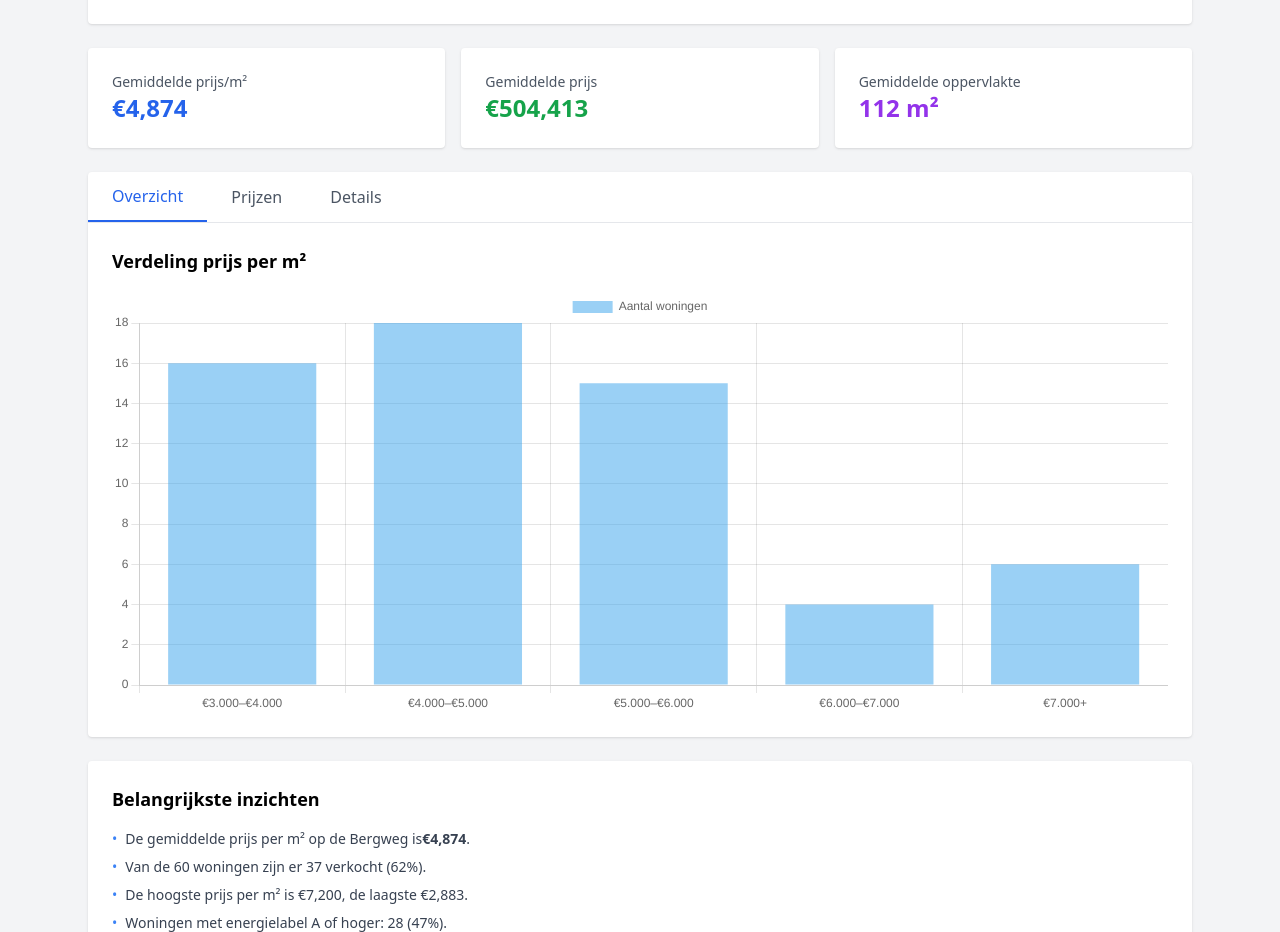
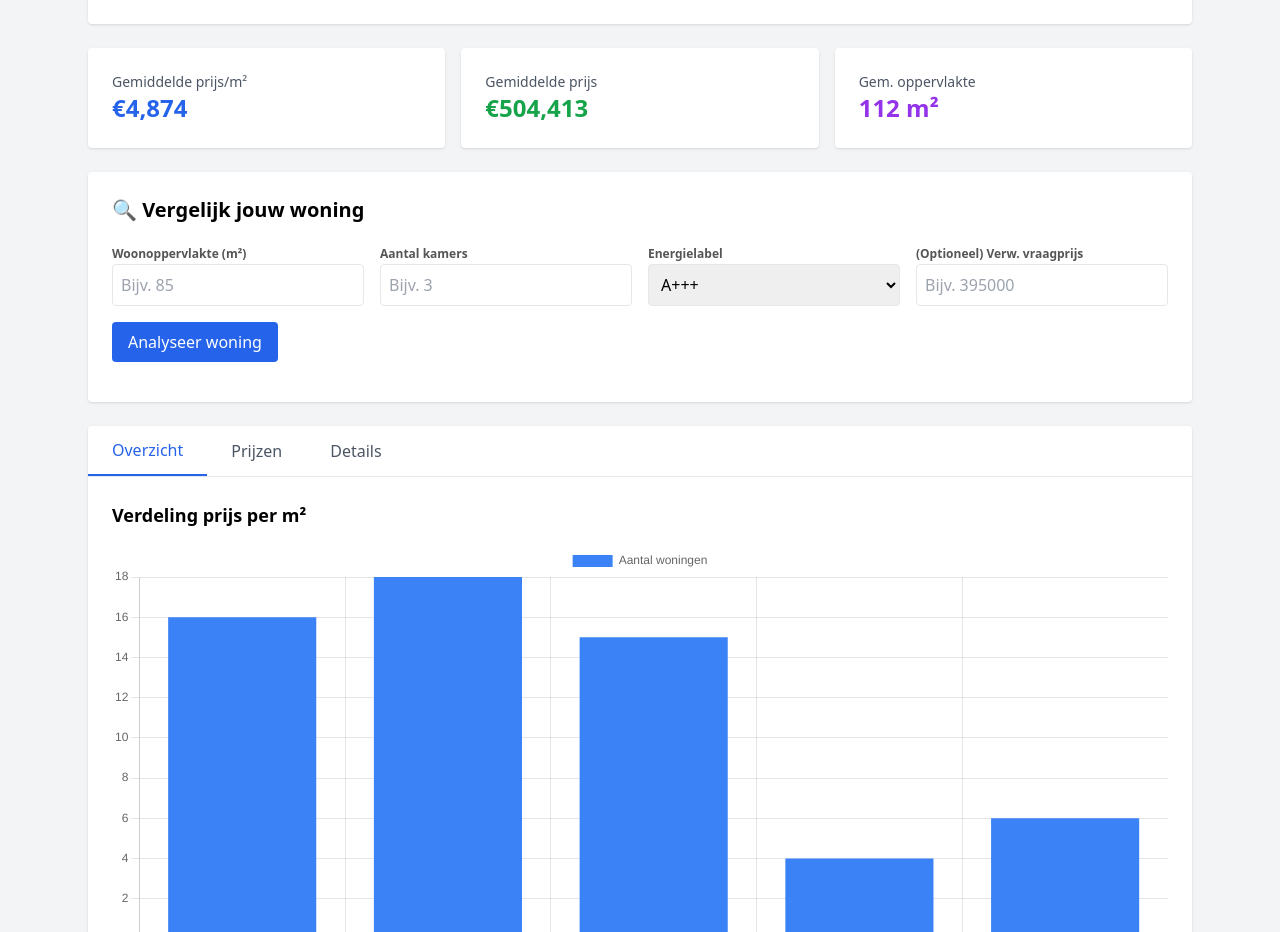
Before and after one commit to Jkoning1/bergweg-funda, a plain HTML site: page index.html in a window 1280 px wide. Shown: the part 112-1044 px from the top of the page. Drawn offline with nearby package versions, Linux system fonts and the light colour scheme.

Commit message:
Add files via upload

```diff
--- a/index.html
+++ b/index.html
@@ -2,36 +2,74 @@
 <html lang="nl">
 <head>
   <meta charset="UTF-8" />
-  <title>Bergweg Analyse</title>
+  <title>Bergweg Analyse – Marktwaardemeter</title>
 
-  <!-- Tailwind (prima voor deze demo) -->
+  <!-- Tailwind -->
   <script src="https://cdn.tailwindcss.com"></script>
 
-  <!-- Chart.js voor grafieken -->
+  <!-- Chart.js -->
   <script src="https://cdn.jsdelivr.net/npm/chart.js"></script>
+
+  <style>
+    body { background: #f3f4f6; }
+    .input-label { font-size: 12px; font-weight: 600; color: #555; }
+  </style>
 </head>
 
 <body class="bg-gray-100">
   <div id="app" class="w-full max-w-6xl mx-auto p-6">
-    <!-- Titel + KPI's -->
+
+    <!-- Titel -->
     <div class="bg-white p-6 shadow rounded mb-6">
-      <h1 class="text-3xl font-bold">Woningmarkt Analyse: Bergweg Rotterdam</h1>
-      <p id="subtitle" class="text-gray-600 mt-1"></p>
+      <h1 class="text-3xl font-bold">🏠 Woningmarkt Analyse – Bergweg Rotterdam</h1>
+      <p class="text-gray-600 mt-1">
+        Data van <strong>Funda</strong> – realtime analyse van vraagprijzen, m²-prijzen en woningtypes.
+      </p>
     </div>
 
-    <div class="grid grid-cols-1 md:grid-cols-3 gap-4 mb-6">
-      <div class="bg-white p-6 shadow rounded">
-        <p class="text-sm text-gray-600">Gemiddelde prijs/m²</p>
-        <p id="kpi-m2" class="text-2xl font-bold text-blue-600"></p>
+    <!-- KPI's -->
+    <div id="kpis" class="grid grid-cols-1 md:grid-cols-3 gap-4 mb-6"></div>
+
+    <!-- Jouw woning invoeren -->
+    <div class="bg-white p-6 rounded shadow mb-6">
+      <h2 class="text-xl font-semibold mb-4">🔍 Vergelijk jouw woning</h2>
+
+      <div class="grid grid-cols-1 md:grid-cols-4 gap-4">
+        <div>
+          <label class="input-label">Woonoppervlakte (m²)</label>
+          <input id="input-size" type="number" class="w-full p-2 border rounded" placeholder="Bijv. 85">
         </div>
-      <div class="bg-white p-6 shadow rounded">
-        <p class="text-sm text-gray-600">Gemiddelde prijs</p>
-        <p id="kpi-price" class="text-2xl font-bold text-green-600"></p>
+        <div>
+          <label class="input-label">Aantal kamers</label>
+          <input id="input-rooms" type="number" class="w-full p-2 border rounded" placeholder="Bijv. 3">
         </div>
-      <div class="bg-white p-6 shadow rounded">
-        <p class="text-sm text-gray-600">Gemiddelde oppervlakte</p>
-        <p id="kpi-size" class="text-2xl font-bold text-purple-600"></p>
+        <div>
+          <label class="input-label">Energielabel</label>
+          <select id="input-label" class="w-full p-2 border rounded">
+            <option value="A+++">A+++</option>
+            <option value="A++">A++</option>
+            <option value="A+">A+</option>
+            <option value="A">A</option>
+            <option value="B">B</option>
+            <option value="C">C</option>
+            <option value="D">D</option>
+            <option value="E">E</option>
+            <option value="F">F</option>
+            <option value="?">Onbekend</option>
+          </select>
         </div>
+        <div>
+          <label class="input-label">(Optioneel) Verw. vraagprijs</label>
+          <input id="input-price" type="number" class="w-full p-2 border rounded" placeholder="Bijv. 395000">
+        </div>
+      </div>
+
+      <button id="btn-calc"
+        class="mt-4 bg-blue-600 hover:bg-blue-700 text-white px-4 py-2 rounded">
+        Analyseer woning
+      </button>
+
+      <div id="user-output" class="mt-4 text-gray-800 text-sm"></div>
     </div>
 
     <!-- Tabs -->
@@ -82,17 +120,22 @@
       </div>
     </div>
 
-    <!-- Belangrijkste inzichten -->
+    <!-- INSIGHTS -->
     <div class="bg-white rounded shadow mt-6 p-6">
-      <h3 class="text-lg font-semibold mb-4">Belangrijkste inzichten</h3>
-      <ul class="space-y-2 text-gray-700 text-sm" id="insights"></ul>
+      <h3 class="text-lg font-semibold mb-4">📊 Belangrijkste inzichten</h3>
+      <ul id="insights" class="space-y-2 text-gray-700 text-sm"></ul>
+    </div>
+
+    <!-- AI WAARDERING -->
+    <div class="bg-white rounded shadow mt-6 p-6">
+      <h3 class="text-lg font-semibold mb-4">🤖 Marktwaardeschatting</h3>
+      <p id="ai-valuation" class="text-gray-800 text-sm"></p>
     </div>
   </div>
-
   <script>
-    // -----------------------------
-    // DATASET
-    // -----------------------------
+    /* ---------------------------------------------
+       1. Data
+    --------------------------------------------- */
     const properties = [
       { address: "Bergweg 365-A03", price: 425000, size: 102, rooms: 2, label: "C", status: "Beschikbaar" },
       { address: "Bergweg 277-B", price: 699000, size: 153, rooms: 4, label: "B", status: "Beschikbaar" },
@@ -156,25 +199,34 @@
       { address: "Bergweg 55-C", price: 315000, size: 59, rooms: 2, label: "B", status: "Verkocht" }
     ];
 
-    // -----------------------------
-    // BEREKENINGEN
-    // -----------------------------
+    /* ---------------------------------------------
+       2. Preprocessing
+    --------------------------------------------- */
     const propsWithM2 = properties
       .filter(p => p.size > 0)
       .map(p => ({ ...p, pricePerM2: Math.round(p.price / p.size) }));
 
     const avg = arr => Math.round(arr.reduce((s, v) => s + v, 0) / arr.length);
 
-    const avgPricePerM2 = avg(propsWithM2.map(p => p.pricePerM2));
+    const avgM2 = avg(propsWithM2.map(p => p.pricePerM2));
     const avgPrice = avg(propsWithM2.map(p => p.price));
     const avgSize = avg(propsWithM2.map(p => p.size));
+
+    const maxM2 = Math.max(...propsWithM2.map(p => p.pricePerM2));
+    const minM2 = Math.min(...propsWithM2.map(p => p.pricePerM2));
+
+    const soldCount = properties.filter(p => p.status === "Verkocht").length;
+    const soldPct = Math.round((soldCount / properties.length) * 100);
+
+    const AplusCount = properties.filter(p => p.label.startsWith("A")).length;
+    const AplusPct = Math.round((AplusCount / properties.length) * 100);
 
     const m2Ranges = [
       { range: "€3.000–€4.000", min: 3000, max: 4000, count: 0 },
       { range: "€4.000–€5.000", min: 4000, max: 5000, count: 0 },
       { range: "€5.000–€6.000", min: 5000, max: 6000, count: 0 },
       { range: "€6.000–€7.000", min: 6000, max: 7000, count: 0 },
-      { range: "€7.000+",      min: 7000, max: 20000, count: 0 }
+      { range: "€7.000+", min: 7000, max: 20000, count: 0 }
     ];
 
     propsWithM2.forEach(p => {
@@ -182,151 +234,158 @@
       if (r) r.count++;
     });
 
-    const statusCount = status =>
-      properties.filter(p => p.status === status).length;
+    /* ---------------------------------------------
+       3. KPI's
+    --------------------------------------------- */
+    document.getElementById("kpis").innerHTML = `
+      <div class="bg-white p-6 shadow rounded">
+        <p class="text-sm text-gray-600">Gemiddelde prijs/m²</p>
+        <p class="text-2xl font-bold text-blue-600">€${avgM2.toLocaleString()}</p>
+      </div>
+      <div class="bg-white p-6 shadow rounded">
+        <p class="text-sm text-gray-600">Gemiddelde prijs</p>
+        <p class="text-2xl font-bold text-green-600">€${avgPrice.toLocaleString()}</p>
+      </div>
+      <div class="bg-white p-6 shadow rounded">
+        <p class="text-sm text-gray-600">Gem. oppervlakte</p>
+        <p class="text-2xl font-bold text-purple-600">${avgSize} m²</p>
+      </div>
+    `;
 
-    const soldCount = statusCount("Verkocht");
-    const soldPct = Math.round(soldCount / properties.length * 100);
-
-    const maxM2 = Math.max(...propsWithM2.map(p => p.pricePerM2));
-    const minM2 = Math.min(...propsWithM2.map(p => p.pricePerM2));
-
-    const labelAPlus = properties.filter(p => p.label.startsWith("A")).length;
-    const labelAPlusPct = Math.round(labelAPlus / properties.length * 100);
-
-    // -----------------------------
-    // VUL KPI'S + INSIGHTS + TABEL
-    // -----------------------------
-    document.getElementById("subtitle").textContent =
-      `Analyse van ${properties.length} woningen op de Bergweg`;
-
-    document.getElementById("kpi-m2").textContent =
-      "€" + avgPricePerM2.toLocaleString();
-    document.getElementById("kpi-price").textContent =
-      "€" + avgPrice.toLocaleString();
-    document.getElementById("kpi-size").textContent =
-      avgSize + " m²";
-
-    const insightsEl = document.getElementById("insights");
-    const addInsight = text => {
+    /* ---------------------------------------------
+       4. Insights
+    --------------------------------------------- */
+    const addInsight = txt => {
+      const ul = document.getElementById("insights");
       const li = document.createElement("li");
-      li.innerHTML = `<span class="text-blue-500 mr-2">•</span>${text}`;
-      li.className = "flex items-start";
-      insightsEl.appendChild(li);
+      li.innerHTML = `<span class='text-blue-500 mr-2'>•</span>${txt}`;
+      ul.appendChild(li);
     };
 
-    addInsight(`De gemiddelde prijs per m² op de Bergweg is <strong>€${avgPricePerM2.toLocaleString()}</strong>.`);
-    addInsight(`Van de ${properties.length} woningen zijn er ${soldCount} verkocht (${soldPct}%).`);
-    addInsight(`De hoogste prijs per m² is €${maxM2.toLocaleString()}, de laagste €${minM2.toLocaleString()}.`);
-    addInsight(`Woningen met energielabel A of hoger: ${labelAPlus} (${labelAPlusPct}%).`);
+    addInsight(`Gemiddelde prijs per m²: €${avgM2.toLocaleString()}.`);
+    addInsight(`${soldPct}% van alle woningen is verkocht.`);
+    addInsight(`Laagste m²-prijs: €${minM2.toLocaleString()}. Hoogste: €${maxM2.toLocaleString()}.`);
+    addInsight(`${AplusPct}% van de woningen heeft energielabel A of hoger.`);
 
-    const tbody = document.getElementById("table-body");
+    /* ---------------------------------------------
+       5. Details tabel
+    --------------------------------------------- */
+    const table = document.getElementById("table-body");
+
     propsWithM2
-      .slice()
       .sort((a, b) => b.pricePerM2 - a.pricePerM2)
       .forEach(p => {
-        const tr = document.createElement("tr");
-        tr.className = "border-b";
-        tr.innerHTML = `
+        table.innerHTML += `
+          <tr class="border-b">
             <td class="px-4 py-2">${p.address}</td>
             <td class="px-4 py-2">€${p.price.toLocaleString()}</td>
             <td class="px-4 py-2">${p.size}</td>
-          <td class="px-4 py-2 text-blue-600 font-bold">€${p.pricePerM2.toLocaleString()}</td>
+            <td class="px-4 py-2 text-blue-600 font-bold">€${p.pricePerM2}</td>
             <td class="px-4 py-2">${p.status}</td>
-        `;
-        tbody.appendChild(tr);
+          </tr>`;
       });
 
-    // -----------------------------
-    // CHARTS
-    // -----------------------------
-    // Bar: prijs/m² verdeling
+    /* ---------------------------------------------
+       6. Charts
+    --------------------------------------------- */
+    // — Bar Chart —
     new Chart(
-      document.getElementById("chart-m2ranges").getContext("2d"),
+      document.getElementById("chart-m2ranges"),
       {
         type: "bar",
         data: {
           labels: m2Ranges.map(r => r.range),
           datasets: [{
             label: "Aantal woningen",
-            data: m2Ranges.map(r => r.count)
+            data: m2Ranges.map(r => r.count),
+            backgroundColor: "#3b82f6"
           }]
-        },
-        options: {
-          responsive: true,
-          scales: {
-            x: { ticks: { autoSkip: false } },
-            y: { beginAtZero: true }
-          }
         }
       }
     );
 
-    // Scatter: prijs vs m²
-    new Chart(
-      document.getElementById("chart-scatter").getContext("2d"),
+    // — Scatter Chart —
+    let scatterChart;
+
+    function buildScatter(highlight = null) {
+      if (scatterChart) scatterChart.destroy();
+
+      scatterChart = new Chart(
+        document.getElementById("chart-scatter"),
         {
           type: "scatter",
           data: {
-          datasets: [{
-            label: "Woningen",
-            data: propsWithM2.map(p => ({ x: p.size, y: p.price }))
-          }]
+            datasets: [
+              {
+                label: "Overige woningen",
+                data: propsWithM2.map(p => ({ x: p.size, y: p.price })),
+                pointRadius: 5,
+                backgroundColor: "#8884d8"
               },
-        options: {
-          responsive: true,
-          plugins: {
-            tooltip: {
-              callbacks: {
-                label: ctx => {
-                  const p = propsWithM2[ctx.dataIndex];
-                  return `${p.address}: ${p.size} m² – €${p.price.toLocaleString()}`;
-                }
-              }
-            }
-          },
-          scales: {
-            x: { title: { display: true, text: "Oppervlakte (m²)" } },
-            y: {
-              title: { display: true, text: "Vraagprijs (€)" },
-              ticks: {
-                callback: value => "€" + (value / 1000).toFixed(0) + "k"
-              }
-            }
-          }
+              highlight ? {
+                label: "Jouw woning",
+                data: [highlight],
+                pointRadius: 10,
+                backgroundColor: "red"
+              } : null
+            ].filter(Boolean)
           }
         }
       );
+    }
 
-    // -----------------------------
-    // TAB LOGICA
-    // -----------------------------
-    const tabs = {
-      overview: document.getElementById("tab-overview"),
-      prices: document.getElementById("tab-prices"),
-      details: document.getElementById("tab-details")
-    };
+    buildScatter();
 
+    /* ---------------------------------------------
+       7. Tabs
+    --------------------------------------------- */
     document.querySelectorAll(".tab-btn").forEach(btn => {
-      btn.addEventListener("click", () => {
-        const tab = btn.getAttribute("data-tab");
+      btn.onclick = () => {
+        const tab = btn.dataset.tab;
 
-        // show/hide content
-        Object.entries(tabs).forEach(([key, el]) => {
-          el.classList.toggle("hidden", key !== tab);
+        document.querySelectorAll(".tab-btn").forEach(b => {
+          b.classList.remove("border-blue-600", "border-b-2", "text-blue-600");
+          b.classList.add("text-gray-600");
         });
 
-        // active styling
-        document.querySelectorAll(".tab-btn").forEach(b => {
-          if (b === btn) {
-            b.classList.add("border-b-2", "border-blue-600", "text-blue-600");
-          } else {
-            b.classList.remove("border-b-2", "border-blue-600", "text-blue-600");
-            b.classList.add("text-gray-600");
+        btn.classList.add("border-b-2", "border-blue-600", "text-blue-600");
+
+        document.querySelectorAll("[id^='tab-']").forEach(div => div.classList.add("hidden"));
+        document.getElementById("tab-" + tab).classList.remove("hidden");
+      };
+    });
+
+    /* ---------------------------------------------
+       8. Woning invoeren + highlight + waardering
+    --------------------------------------------- */
+    document.getElementById("btn-calc").onclick = () => {
+      const s = Number(document.getElementById("input-size").value);
+      const r = Number(document.getElementById("input-rooms").value);
+      const l = document.getElementById("input-label").value;
+
+      if (!s) {
+        alert("Voer minimaal woonoppervlakte in!");
+        return;
       }
-        });
-      });
-    });
+
+      const userM2 = Math.round(avgM2 * (l.startsWith("A") ? 1.03 : 0.97));
+      const estPrice = Math.round(s * userM2);
+
+      buildScatter({ x: s, y: estPrice });
+
+      document.getElementById("user-output").innerHTML = `
+        <p><strong>Geschatte waarde per m²:</strong> €${userM2.toLocaleString()}</p>
+        <p><strong>Geschatte waarde woning:</strong> €${estPrice.toLocaleString()}</p>
+      `;
+
+      document.getElementById("ai-valuation").innerHTML = `
+        Op basis van alle woningen op de Bergweg, jouw ingevoerde kenmerken (m², kamers, energielabel)
+        en marktgemiddelden, verwachten wij een reële vraagprijs tussen
+        <strong>€${(estPrice * 0.93).toLocaleString()}</strong> en
+        <strong>€${(estPrice * 1.05).toLocaleString()}</strong>.
+      `;
+    };
     </script>
+
     </body>
     </html>
```
Lines whose indentation alone changed are shown as unchanged.
